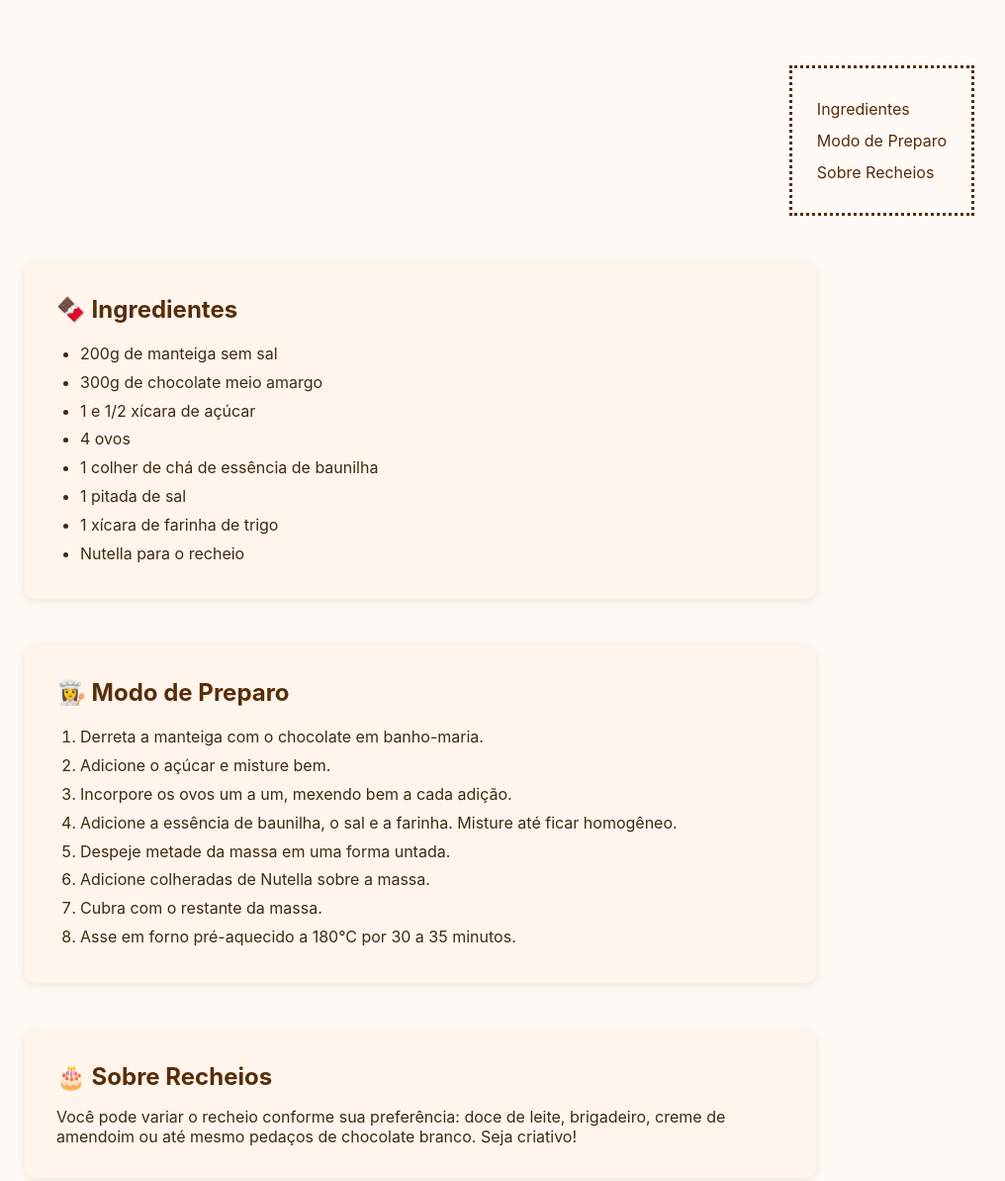
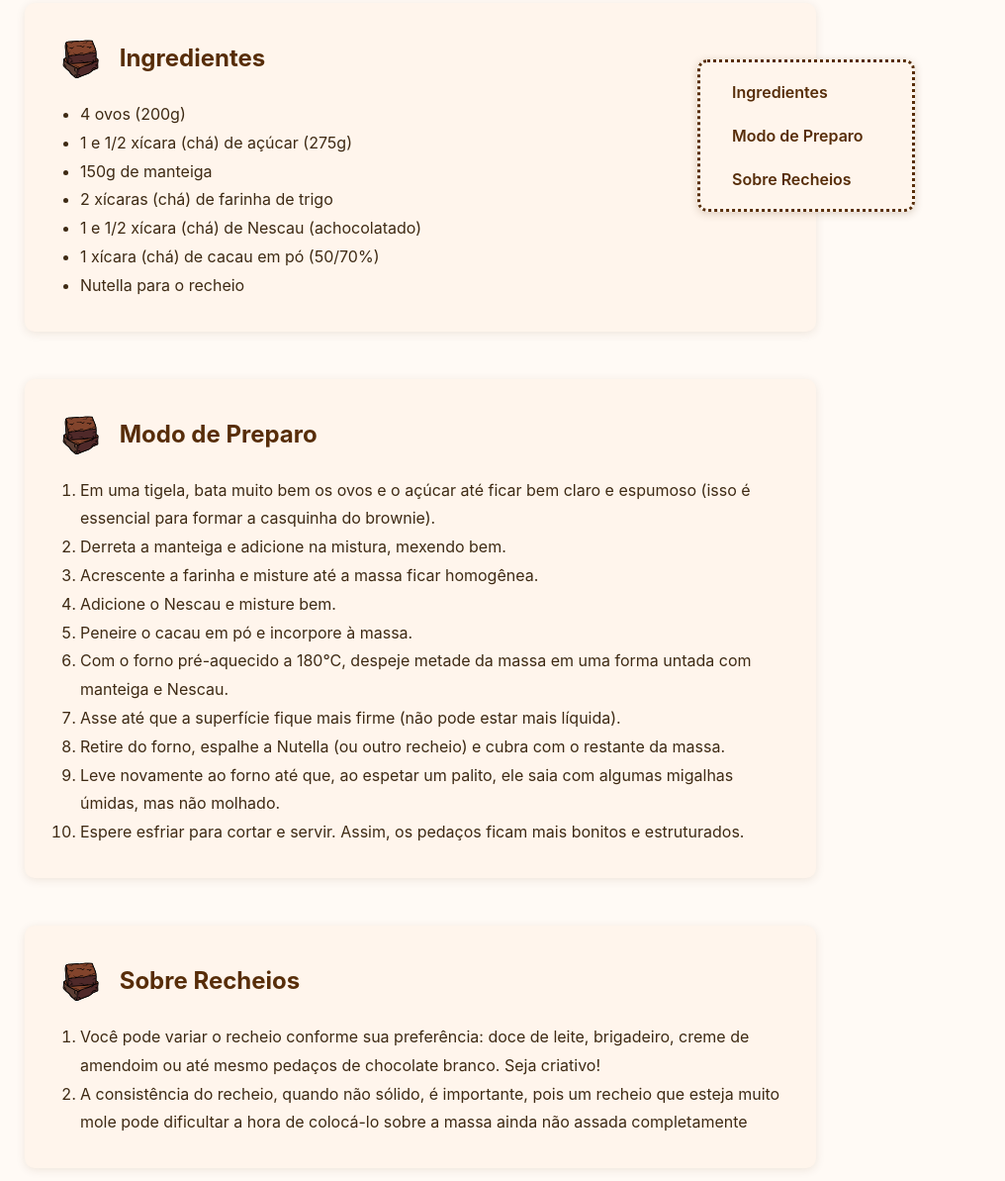
Before and after one commit to leticiaa-santos/LIMA, a plain HTML site: page atividade_semantica/site/index.html in a window 1280 px wide. Shown: the part 260-1453 px from the top of the page at 99% size, without its empty margins (215-1231 px from the left). Drawn offline with Linux system fonts and the light colour scheme.

```diff
--- a/atividade_semantica/site/index.html
+++ b/atividade_semantica/site/index.html
@@ -1,5 +1,5 @@
 <!DOCTYPE html>
-<html lang="en">
+<html lang="pt-br">
 <head>
     <meta charset="UTF-8">
     <meta name="viewport" content="width=device-width, initial-scale=1.0">
@@ -8,17 +8,57 @@
 </head>
 <body>
     <header id="header">
-        <img src="imagens/Browninho.svg" alt="" class="logo">
+        <img src="imagens/Brownizinho.svg" alt="" class="logo">
         <nav class="nav-menu">
             <ul class="menu-itens">
-                    <li class="menu-item">Receita</li>
-                    <li class="menu-item">Sobre Nós</li>
-                    <li class="menu-item">Contato</li>
+                <li class="menu-item"><a href="#ingredientes">Receita</a></li>
+                <li class="menu-item"><a href="#">Sobre Nós</a></li>
+                <li class="menu-item"><a href="">Contato</a></li>
             </ul>
         </nav>
     </header>
+
     <main>
+        <div class="conteudo-principal">
             <h3 class="titulo">Brownie com recheio de Nutella</h3>
+
+            <section class="secao" id="ingredientes">
+                <h4><img src="imagens/icon.svg" class="icon"> Ingredientes</h4>
+                <ul>
+                    <li>4 ovos (200g)</li>
+                    <li>1 e 1/2 xícara (chá) de açúcar (275g)</li>
+                    <li>150g de manteiga</li>
+                    <li>2 xícaras (chá) de farinha de trigo</li>
+                    <li>1 e 1/2 xícara (chá) de Nescau (achocolatado)</li>
+                    <li>1 xícara (chá) de cacau em pó (50/70%)</li>
+                    <li>Nutella para o recheio</li>
+                </ul>
+            </section>
+
+            <section class="secao" id="modo-preparo">
+                <h4><img src="imagens/icon.svg" class="icon"> Modo de Preparo</h4>
+                <ol>
+                    <li>Em uma tigela, bata muito bem os ovos e o açúcar até ficar bem claro e espumoso (isso é essencial para formar a casquinha do brownie).</li>
+                    <li>Derreta a manteiga e adicione na mistura, mexendo bem.</li>
+                    <li>Acrescente a farinha e misture até a massa ficar homogênea.</li>
+                    <li>Adicione o Nescau e misture bem.</li>
+                    <li>Peneire o cacau em pó e incorpore à massa.</li>
+                    <li>Com o forno pré-aquecido a 180°C, despeje metade da massa em uma forma untada com manteiga e Nescau.</li>
+                    <li>Asse até que a superfície fique mais firme (não pode estar mais líquida).</li>
+                    <li>Retire do forno, espalhe a Nutella (ou outro recheio) e cubra com o restante da massa.</li>
+                    <li>Leve novamente ao forno até que, ao espetar um palito, ele saia com algumas migalhas úmidas, mas não molhado.</li>
+                    <li>Espere esfriar para cortar e servir. Assim, os pedaços ficam mais bonitos e estruturados.</li>
+                </ol>
+            </section>
+
+            <section class="secao" id="recheios">
+                <h4><img src="imagens/icon.svg" class="icon"> Sobre Recheios</h4>
+                <ol>
+                    <li>Você pode variar o recheio conforme sua preferência: doce de leite, brigadeiro, creme de amendoim ou até mesmo pedaços de chocolate branco. Seja criativo!</li>
+                    <li>A consistência do recheio, quando não sólido, é importante, pois um recheio que esteja muito mole pode dificultar a hora de colocá-lo sobre a massa ainda não assada completamente</li>
+                </ol>
+            </section>
+        </div>
 
         <aside class="aside-sumario">
             <ul class="navegacao">
@@ -27,45 +67,11 @@
                 <li class="item"><a href="#recheios">Sobre Recheios</a></li>
             </ul>
         </aside>
-
-        <section class="secao" id="ingredientes">
-            <h4>🍫 Ingredientes</h4>
-            <ul>
-                <li>200g de manteiga sem sal</li>
-                <li>300g de chocolate meio amargo</li>
-                <li>1 e 1/2 xícara de açúcar</li>
-                <li>4 ovos</li>
-                <li>1 colher de chá de essência de baunilha</li>
-                <li>1 pitada de sal</li>
-                <li>1 xícara de farinha de trigo</li>
-                <li>Nutella para o recheio</li>
-            </ul>
-        </section>
-
-        <section class="secao" id="modo-preparo">
-            <h4>👩‍🍳 Modo de Preparo</h4>
-            <ol>
-                <li>Derreta a manteiga com o chocolate em banho-maria.</li>
-                <li>Adicione o açúcar e misture bem.</li>
-                <li>Incorpore os ovos um a um, mexendo bem a cada adição.</li>
-                <li>Adicione a essência de baunilha, o sal e a farinha. Misture até ficar homogêneo.</li>
-                <li>Despeje metade da massa em uma forma untada.</li>
-                <li>Adicione colheradas de Nutella sobre a massa.</li>
-                <li>Cubra com o restante da massa.</li>
-                <li>Asse em forno pré-aquecido a 180°C por 30 a 35 minutos.</li>
-            </ol>
-        </section>
-
-        <section class="secao" id="recheios">
-            <h4>🎂 Sobre Recheios</h4>
-            <p>Você pode variar o recheio conforme sua preferência: doce de leite, brigadeiro, creme de amendoim ou até mesmo pedaços de chocolate branco. Seja criativo!</p>
-        </section>
     </main>
 
     <footer class="footer">
-        <p>© 2025 Browninho Delícias | Todos os direitos reservados.</p>
-        <p>Feito com ❤️ por amantes de chocolate.</p>
+        <p>© 2025 Brownizinho Delícias | Todos os direitos reservados.</p>
+        <p>Feito com ❤️ para amantes de brownie.</p>
     </footer>
-
 </body>
 </html>
--- a/atividade_semantica/site/style.css
+++ b/atividade_semantica/site/style.css
@@ -1,4 +1,4 @@
-*{
+* {
     margin: 0;
     padding: 0;
     box-sizing: border-box;
@@ -10,7 +10,7 @@
     color: #3e2a14;
 }
 
-#header{
+#header {
     display: flex;
     align-items: center;
     justify-content: space-between;
@@ -18,16 +18,12 @@
     width: 100%;
 }
 
-.logo{
+.logo {
     width: 200px;
     mix-blend-mode: darken;
 }
 
-main{
-    padding: 5rem;
-}
-
-.menu-itens{
+.menu-itens {
     display: flex;
     justify-content: center;
     list-style: none;
@@ -40,54 +36,20 @@
     margin-right: 30px;
 }
 
-.menu-item{
+.menu-item {
     display: flex;
     transition: all .3s ease-in;
     opacity: .7;
     padding: 5px;
 }
 
-.menu-item:hover{
+.menu-item:hover {
     cursor: pointer;
     opacity: 1;
     transform: scale(1.05);
 }
 
-.titulo{
-    text-align: center;
-    font-family: "Inter", sans-serif;
-    color: #572d09;
-    font-size: 26px;
-}
-
-.aside-sumario{
-    display: flex;
-    justify-content: flex-end;
-    align-items: center;
-    margin-top: 95px;
-    position: sticky;
-    top: 100px;
-    align-self: flex-start;
-    max-height: calc(100vh - 100px);
-    overflow-y: auto;
-}
-
-.navegacao{
-    padding: 25px;
-    display: flex;
-    justify-content: flex-end;
-    flex-direction: column;
-    border: 3px dotted #572d09;
-    line-height: 2rem;
-    list-style: none;
-}
-
-a{
-    text-decoration: none;
-    color: #572d09;
-}
-
-.menu-item a{
+.menu-item a {
     text-decoration: none;
     color: #572d09;
     font-weight: 600;
@@ -98,18 +60,76 @@
 }
 
 .menu-item a:hover {
+    color: #3e2a14;
+    cursor: pointer;
+}
+
+main {
+    display: block;
+    padding: 5rem;
+}
+
+.conteudo-principal {
+    max-width: 800px;
+    margin: 0 auto;
+}
+
+.titulo {
+    text-align: center;
+    font-family: "Inter", sans-serif;
+    color: #572d09;
+    font-size: 26px;
+    margin-bottom: 2rem;
+}
+
+.aside-sumario {
+    position: fixed;
+    top: 320px; /* distância do topo */
+    right: 140px; /* distância da direita */
+    width: 220px;
+    max-height: calc(100vh - 120px);
+    overflow-y: auto;
+    background-color: #fff5ec;
+    border: 3px dotted #572d09;
+    border-radius: 10px;
+    padding: 20px;
+    box-shadow: 0 2px 8px rgba(87, 45, 9, 0.2);
+}
+
+.navegacao {
+    display: flex;
+    flex-direction: column;
+    gap: 1.5rem;
+    list-style: none;
+}
+
+.navegacao a {
+    text-decoration: none;
+    color: #572d09;
+    font-weight: 600;
+    padding: 8px 12px;
+    border-radius: 6px;
+    transition: background-color 0.3s ease, color 0.3s ease;
+}
+
+.navegacao a:hover {
     background-color: #572d09;
     color: #fff;
     cursor: pointer;
 }
 
+
 .secao {
-    max-width: 800px;
-    margin: 3rem auto;
+    margin-bottom: 3rem;
     padding: 2rem;
     background-color: #fff5ec;
     border-radius: 10px;
     box-shadow: 0 2px 10px rgba(87, 45, 9, 0.1);
+}
+
+.icon {
+    vertical-align: middle;
+    margin-right: 8px;
 }
 
 .secao h4 {
@@ -118,7 +138,8 @@
     color: #572d09;
 }
 
-.secao ul, .secao ol {
+.secao ul,
+.secao ol {
     margin-left: 1.5rem;
     line-height: 1.8;
 }
```
Also changed, not shown: atividade_semantica/site/imagens/Brownizinho.svg (renamed from atividade_semantica/site/imagens/Browninho.svg), atividade_semantica/site/imagens/icon.svg (added), 2 other files. Lines whose indentation alone changed are shown as unchanged.
